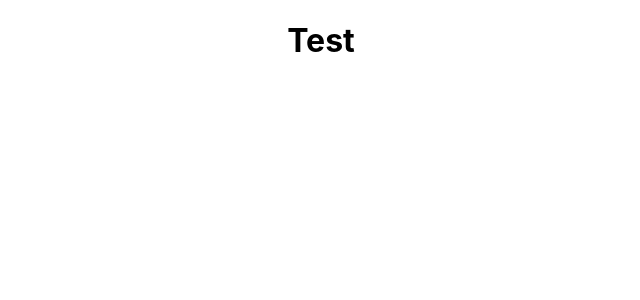
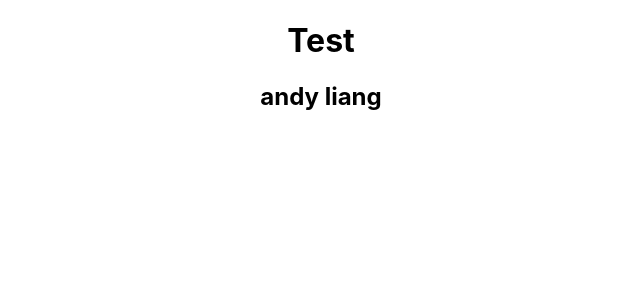
Before and after one commit to Coders222/hackathon, a React (Create React App) app in the folder client/: page / in a window 1280 px wide. Shown: the top 300 px of the page, without its empty margins (319-959 px from the left). Built offline with nearby package versions, Linux system fonts and the light colour scheme.

Commit message:
Update App.js

```diff
--- a/client/src/App.js
+++ b/client/src/App.js
@@ -8,6 +8,8 @@ function App() {
       <h1>
         Test
       </h1>
+
+      <h2>andy liang</h2>
     </div>
 
 
```
